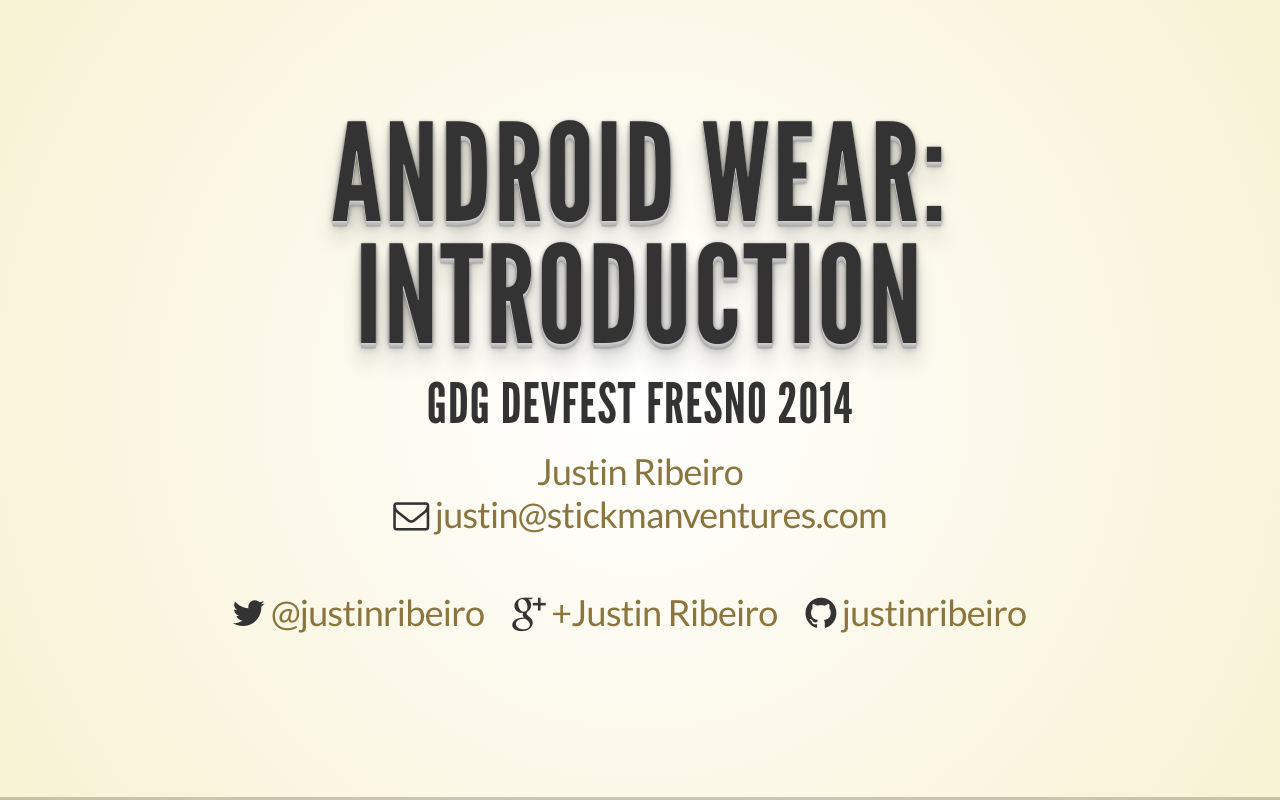
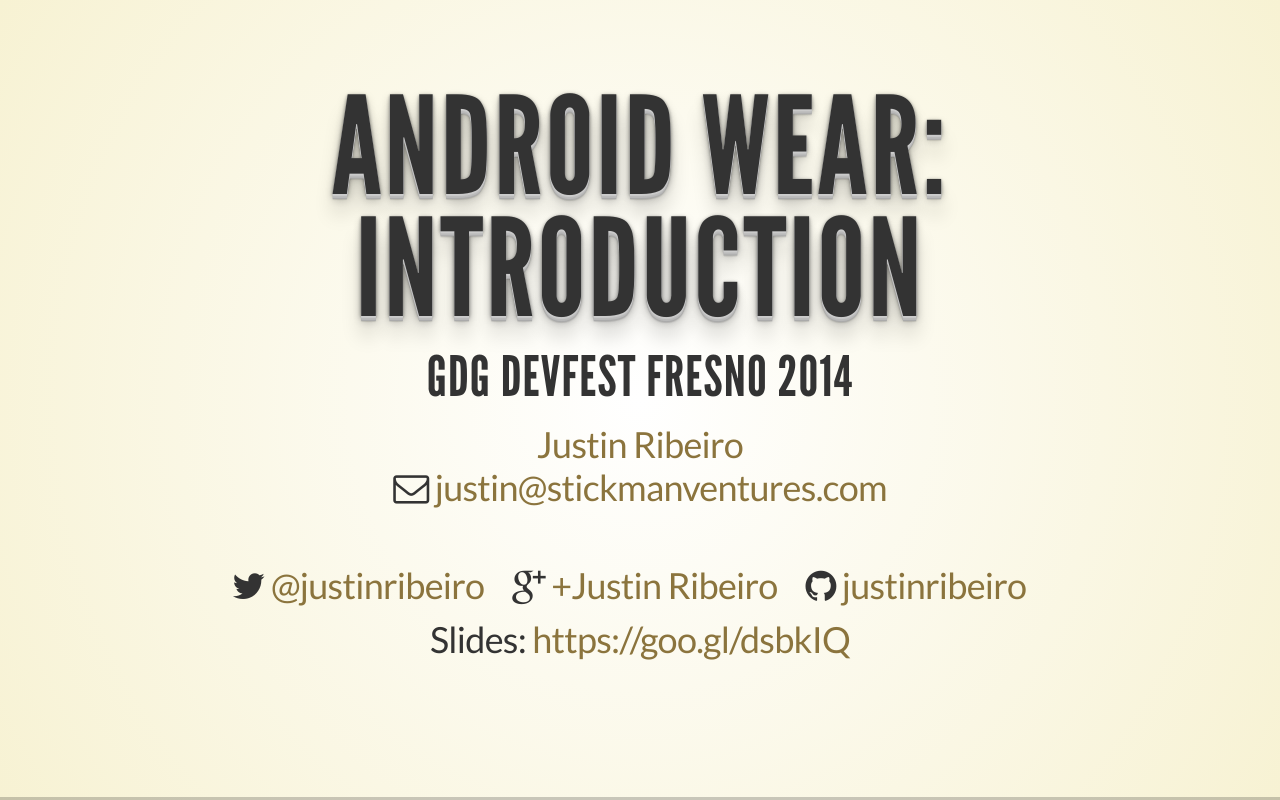
Before and after one commit to justinribeiro/android-wear-introduction-gdg-devfest-2014, a website: page index.html in a window 1280 px wide. Drawn offline with nearby package versions, Linux system fonts and the light colour scheme; files that its build step writes are made by us from their sources.

Commit message:
Add shorturl to start slide

```diff
--- a/index.html
+++ b/index.html
@@ -62,6 +62,10 @@
             <i class="fa fa-google-plus"></i> <a class="iconned" rel="me" href="https://plus.google.com/+JustinRibeiro/posts"> +Justin Ribeiro</a>
             <i class="fa fa-github"></i> <a class="iconned" rel="me" href="https://github.com/justinribeiro"> justinribeiro</a>
           </p>
+          <p>
+            Slides: <a href="https://goo.gl/dsbkIQ" title="short url to these slides">https://goo.gl/dsbkIQ</a>
+          </p>
+
 				</section>
 
 				<section>
```
